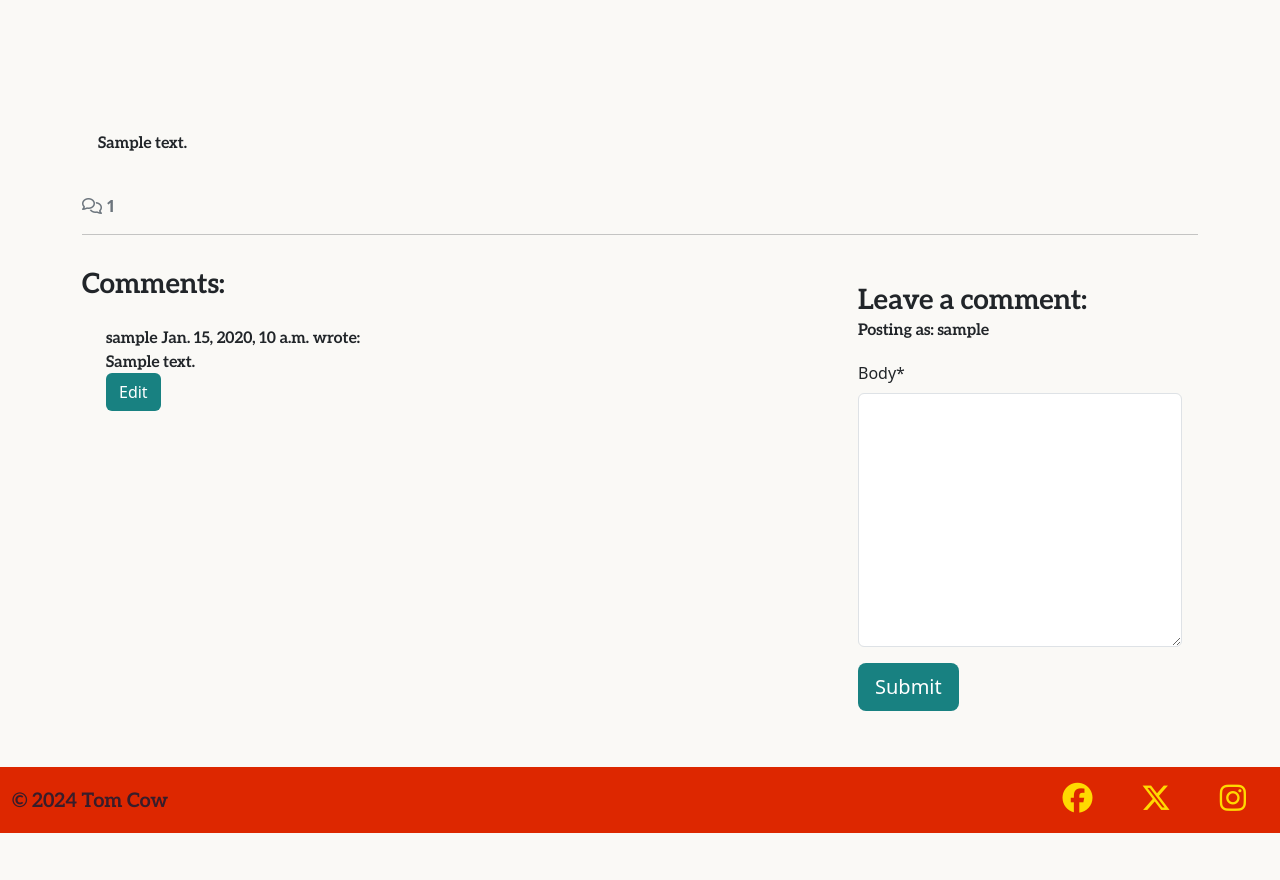
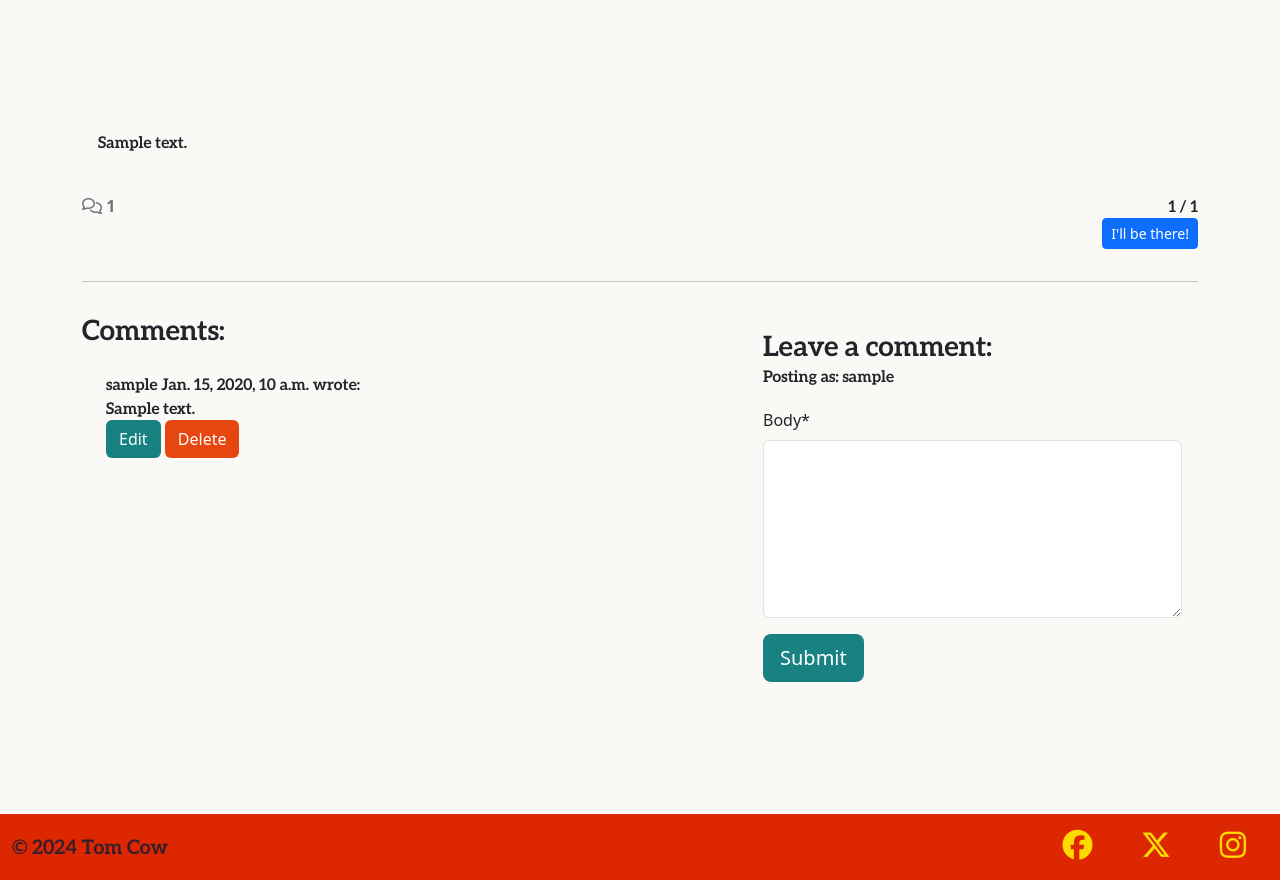
Before and after one commit to tomcow88/Devon-Decks-n-Dice, a Django app: page /events/1/ in a window 1280 px wide. Shown: the part 336-1216 px from the top of the page. Before the commit the page ends 1169 px from the top, so only its background shows below. Run offline with Django 4.2, Linux system fonts and the light colour scheme; a user stored in the database is signed in; tables that the repository leaves empty hold one stand-in row (values such as "Sample post"); some libraries are stand-ins or nearby versions; some web fonts are replaced.

Commit message:
Add attending button to events

```diff
--- a/ddnd/settings.py
+++ b/ddnd/settings.py
@@ -28,7 +28,7 @@ TEMPLATES_DIR = os.path.join(BASE_DIR, 'templates')
 SECRET_KEY = 'django-insecure-$4%it5nga&ng03nwh3q97e39#&mn_%rqwb$9s0h@c$hz74kv24'
 
 # SECURITY WARNING: don't run with debug turned on in production!
-DEBUG = True
+DEBUG = False
 
 ALLOWED_HOSTS = [
     '.gitpod.io',
--- a/events/admin.py
+++ b/events/admin.py
@@ -8,7 +8,7 @@ class EventAdmin(SummernoteModelAdmin):
     list_display = ('name', 'event_date', 'event_time', 'status')
     search_fields = ['name']
     list_filter = ('status',)
-    summernote_fields = ('content',)
+    summernote_fields = ('description',)
 
 # Register your models here.
 
--- a/events/templates/events/event_detail.html
+++ b/events/templates/events/event_detail.html
@@ -27,17 +27,26 @@
         </div>
     </div>
     <div class="row">
-        <div class="col-12">
+        <div class="col-6">
             <strong class="text-secondary">
                 <i class="far fa-comments"></i> {{ comment_count }}
             </strong>
+        </div>
+        <div class="col-6 text-end">
+            <p>{{ attendees_count }} / {{ event.max_attendees }}</p>
+            <form action="{% url 'attend_event' event.pk %}"
+            method="POST">
+            {% csrf_token %}
+            <button type="submit", name="event_id", value="{{ event.id }}",
+            class="btn btn-primary btn-sm">I'll be there!</button>
+            </form>
         </div>
         <div class="col-12">
             <hr>
         </div>
     </div>
     <div class="row">
-        <div class="col-md-8 card mb-4  mt-3 ">
+        <div class="col-md-7 card mb-4  mt-3 ">
             <h3>Comments:</h3>
             <div class="card-body">
                 {% for comment in comments %}
@@ -60,12 +69,13 @@
                     {% endif %}
                     {% if user.is_authenticated and comment.author == user %}
                     <button class="btn btn-edit" comment_id="{{ comment.id }}">Edit</button>
+                    <button class="btn btn-delete" comment_id="{{ comment.id }}">Delete</button>
                     {% endif %}
                 </div>
                 {% endfor %}
             </div>
         </div>
-        <div class="col-md-4 card mb-4 mt-3">
+        <div class="col-md-5 card mb-4 mt-3">
             <div class="card-body">
                 {% if user.is_authenticated %}
                 <h3>Leave a comment:</h3>
@@ -83,6 +93,31 @@
     </div>
 </div>
 
+<!-- Delete confirmation modal -->
+<div class="modal fade" id="deleteModal" tabindex="-1"
+  aria-labelledby="deleteModalLabel" aria-hidden="true">
+  <div class="modal-dialog">
+    <div class="modal-content">
+      <div class="modal-header">
+        <h5 class="modal-title"
+          id="deleteModalLabel">Delete comment?</h5>
+        <button type="button" class="btn-close"
+          data-bs-dismiss="modal" aria-label="Close"></button>
+      </div>
+      <div class="modal-body">
+        Are you sure you want to delete your comment?
+        This action cannot be undone.
+      </div>
+      <div class="modal-footer">
+        <button type="button" class="btn btn-secondary"
+          data-bs-dismiss="modal">Close</button>
+        <a id="deleteConfirm" href="#" class="btn
+          btn-danger">Delete</a>
+      </div>
+    </div>
+  </div>
+</div>
+
 {% endblock content %}
 
 {% block extras %}
--- a/events/urls.py
+++ b/events/urls.py
@@ -6,4 +6,7 @@ urlpatterns = [
     path('events/<int:event_id>/', views.event_detail, name="event_detail"),
     path('events/<int:event_id>/edit_comment/<int:comment_id>',
         views.comment_edit, name='comment_edit'),
+    path('events/<int:event_id>/delete_comment/<int:comment_id>',
+        views.comment_delete, name='comment_delete'),
+    path('attend/<int:event_id>', views.AttendView, name='attend_event'),
 ]
--- a/events/views.py
+++ b/events/views.py
@@ -31,6 +31,7 @@ def event_detail(request, event_id):
     event = get_object_or_404(queryset, id=event_id)
     comments = event.comments.all().order_by("-created_on")
     comment_count = event.comments.filter(approved=True).count()
+    attendees_count = event.attendees.all().count()
 
     if request.method == "POST":
         comment_form = CommentForm(data=request.POST)
@@ -54,6 +55,7 @@ def event_detail(request, event_id):
             "comments": comments,
             "comment_count": comment_count,
             "comment_form": comment_form,
+            "attendees_count": attendees_count,
         },
     )
 
@@ -78,3 +80,24 @@ def comment_edit(request, event_id, comment_id):
             messages.add_message(request, messages.ERROR, 'Error updating comment!')
 
     return HttpResponseRedirect(reverse('event_detail', args=[event_id]))
+
+def comment_delete(request, event_id, comment_id):
+    """
+    view to delete comment
+    """
+    queryset = Event.objects.filter(status=1)
+    post = get_object_or_404(queryset, id=event_id)
+    comment = get_object_or_404(Comment, pk=comment_id)
+
+    if comment.author == request.user:
+        comment.delete()
+        messages.add_message(request, messages.SUCCESS, 'Comment deleted!')
+    else:
+        messages.add_message(request, messages.ERROR, 'You can only delete your own comments!')
+
+    return HttpResponseRedirect(reverse('event_detail', args=[event_id]))
+
+def AttendView(request, event_id):
+    event = get_object_or_404(Event, id=request.POST.get('event_id'))
+    event.attendees.add(request.user)
+    return HttpResponseRedirect(reverse('event_detail', args=[event_id]))
--- a/static/css/style.css
+++ b/static/css/style.css
@@ -308,6 +308,10 @@ footer {
     background-color: #23BBBB;
 }
 
+.form-control {
+    height: 40%;
+}
+
 /*---------Media Queries-----------------------------*/
 
 @media only screen and (min-width: 576px) {
--- a/static/js/comments.js
+++ b/static/js/comments.js
@@ -2,6 +2,10 @@ const editButtons = document.getElementsByClassName("btn-edit");
 const commentText = document.getElementById("id_body");
 const commentForm = document.getElementById("commentForm");
 const submitButton = document.getElementById("submitButton");
+
+const deleteModal = new bootstrap.Modal(document.getElementById("deleteModal"));
+const deleteButtons = document.getElementsByClassName("btn-delete");
+const deleteConfirm = document.getElementById("deleteConfirm");
 
 /**
 * Initializes edit functionality for the provided edit buttons.
@@ -22,3 +26,21 @@ for (let button of editButtons) {
     commentForm.setAttribute("action", `edit_comment/${commentId}`);
   });
 }
+
+/**
+* Initializes deletion functionality for the provided delete buttons.
+*
+* For each button in the `deleteButtons` collection:
+* - Retrieves the associated comment's ID upon click.
+* - Updates the `deleteConfirm` link's href to point to the
+* deletion endpoint for the specific comment.
+* - Displays a confirmation modal (`deleteModal`) to prompt
+* the user for confirmation before deletion.
+*/
+for (let button of deleteButtons) {
+  button.addEventListener("click", (e) => {
+    let commentId = e.target.getAttribute("comment_id");
+    deleteConfirm.href = `delete_comment/${commentId}`;
+    deleteModal.show();
+  });
+}
```
